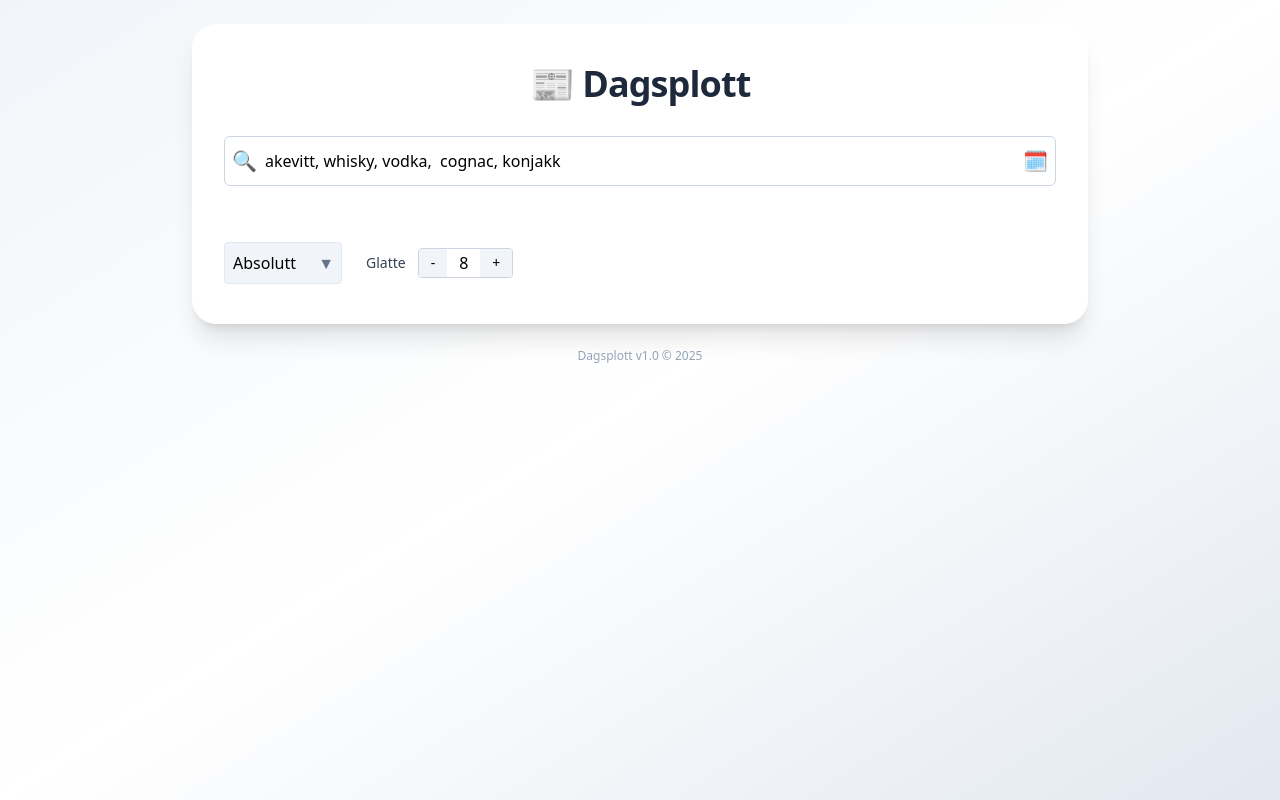
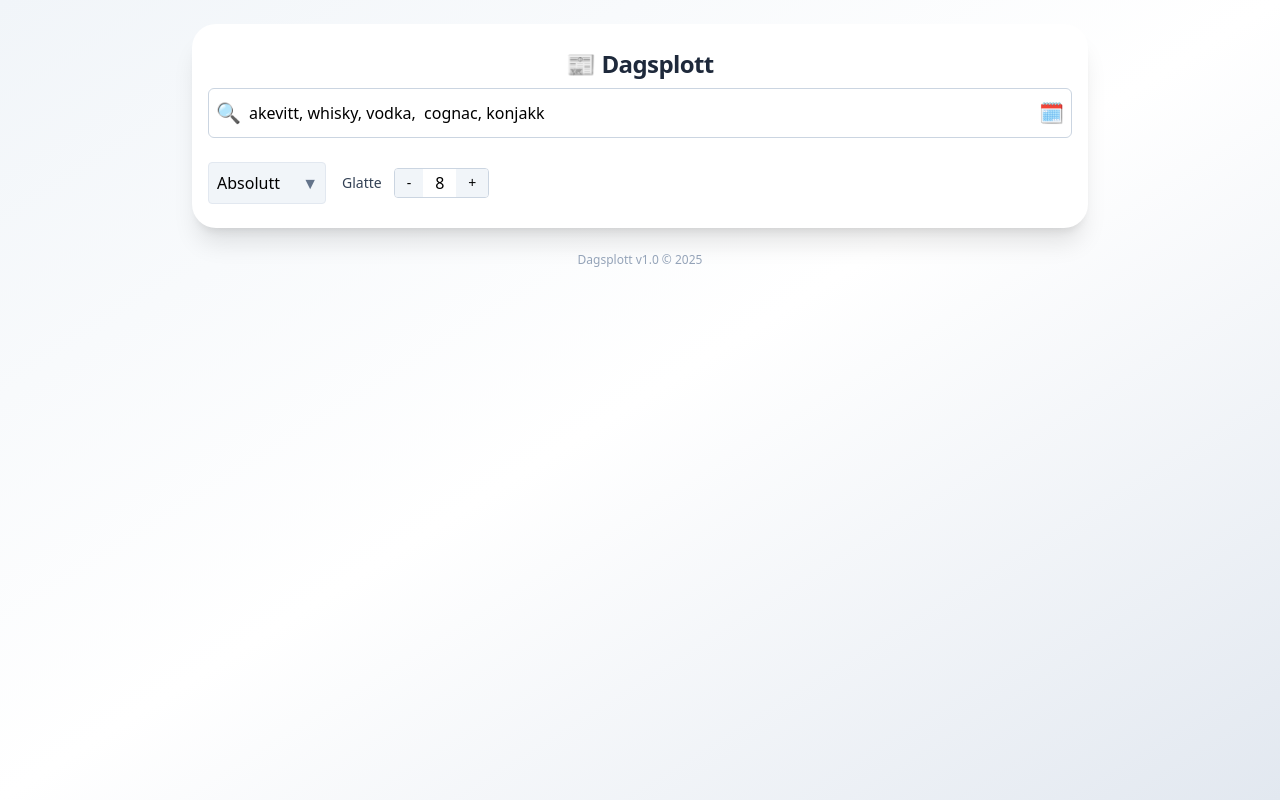
Before and after one commit to Yoonsen/dagsplott, a React (Vite) app: page / in a window 1280 px wide. Built offline with nearby package versions, Linux system fonts and the light colour scheme; the HTML template or start-up script is replaced by a standard one.

Commit message:
visuelle justeringer

```diff
--- a/src/App.jsx
+++ b/src/App.jsx
@@ -257,8 +257,8 @@ const downloadCSV = () => {
 
   return (
 <div className="min-h-screen bg-gradient-to-br from-slate-100 via-white to-slate-200 p-6 font-sans">
-  <div className="max-w-4xl mx-auto bg-white shadow-xl rounded-3xl px-8 py-10 space-y-8">
-    <h1 className="text-4xl font-bold text-center text-slate-800 tracking-tight">📰 Dagsplott</h1>
+  <div className="max-w-4xl mx-auto bg-white shadow-xl rounded-3xl px-4 py-6 space-y-2">
+    <h6 className="text-2xl font-semibold text-center text-slate-800 tracking-tight">📰 Dagsplott</h6>
 
     {/* First Row: Input and Fetch */}
 <div className="relative w-full">
@@ -316,7 +316,7 @@ const downloadCSV = () => {
 
 
     {/* Second Row: Date (with Calendar), Cohort, Cumulative, Smoothing */}
-<div className="flex flex-wrap gap-6 pt-6">
+<div className="flex flex-wrap gap-4 pt-4">
   {/* Visning */}
 <div className="relative">
   <select
@@ -358,7 +358,7 @@ const downloadCSV = () => {
     {loading && <p className="text-center text-blue-600">Loading...</p>}
     {data && (
       <div className="pt-4 max-h-[70vh] sm:max-h-[80vh] overflow-y-auto">
-        <Line
+          <Line
   ref={chartRef}
   data={data}
   options={{
```
Also changed, not shown: src/.ipynb_checkpoints/App-checkpoint.jsx.
